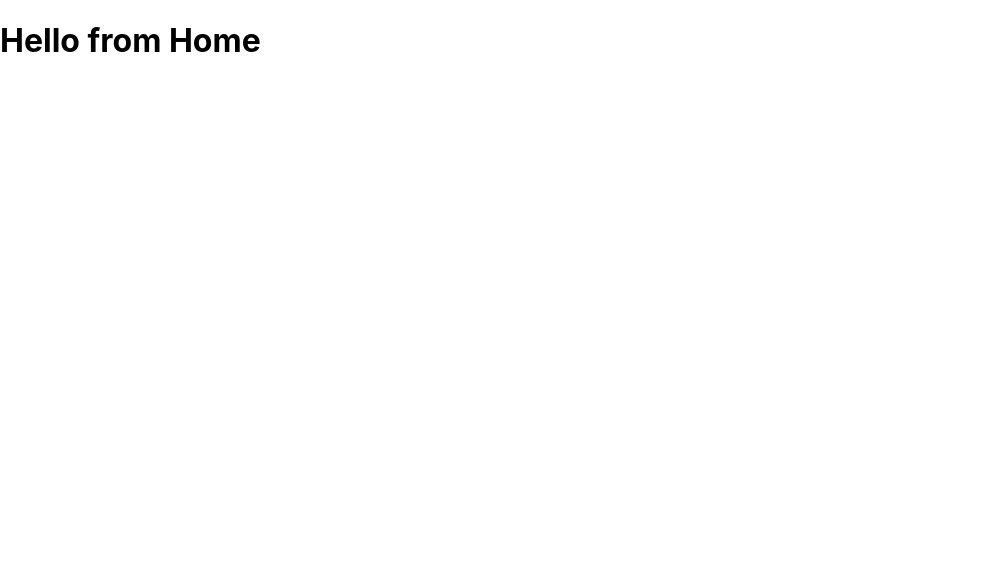
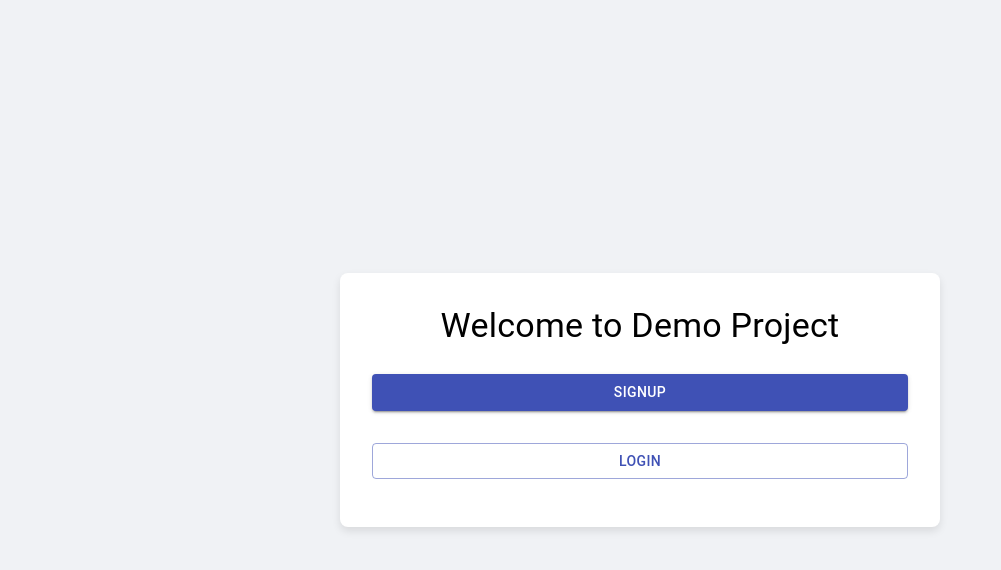
Before and after one commit to rajanraj2/Nextjs, a React (Create React App) app in the folder react-project2/client/: page / in a window 1280 px wide. Shown: the top 570 px of the page, without its empty margins (0-1001 px from the left). Built offline with nearby package versions, Linux system fonts and the light colour scheme.

Commit message:
Modify home page

```diff
--- a/react-project2/client/src/pages/Home.js
+++ b/react-project2/client/src/pages/Home.js
@@ -1,7 +1,59 @@
+import React from 'react';
+import { Link as RouterLink } from 'react-router-dom';
+import { Container, Box, Typography, Button, makeStyles } from '@material-ui/core';
+
+const useStyles = makeStyles((theme) => ({
+  root: {
+    minHeight: '100vh',
+    display: 'flex',
+    justifyContent: 'center',
+    alignItems: 'center',
+    backgroundColor: '#f0f2f5',
+  },
+  container: {
+    backgroundColor: '#fff',
+    padding: theme.spacing(4),
+    borderRadius: theme.spacing(1),
+    boxShadow: '0 4px 8px rgba(0,0,0,0.1)',
+    textAlign: 'center',
+  },
+  button: {
+    margin: theme.spacing(2, 0),
+  },
+}));
+
 const Home = () => {
-    return (
-        <h1>Hello from Home </h1>
-    )
+  const classes = useStyles();
+
+  return (
+    <Box className={classes.root}>
+      <Container maxWidth="sm" className={classes.container}>
+        <Typography variant="h4" gutterBottom>
+          Welcome to Demo Project
+        </Typography>
+        <Button
+          variant="contained"
+          color="primary"
+          component={RouterLink}
+          to="/signup"
+          fullWidth
+          className={classes.button}
+        >
+          Signup
+        </Button>
+        <Button
+          variant="outlined"
+          color="primary"
+          component={RouterLink}
+          to="/login"
+          fullWidth
+          className={classes.button}
+        >
+          Login
+        </Button>
+      </Container>
+    </Box>
+  );
 };
 
 export default Home;
```
